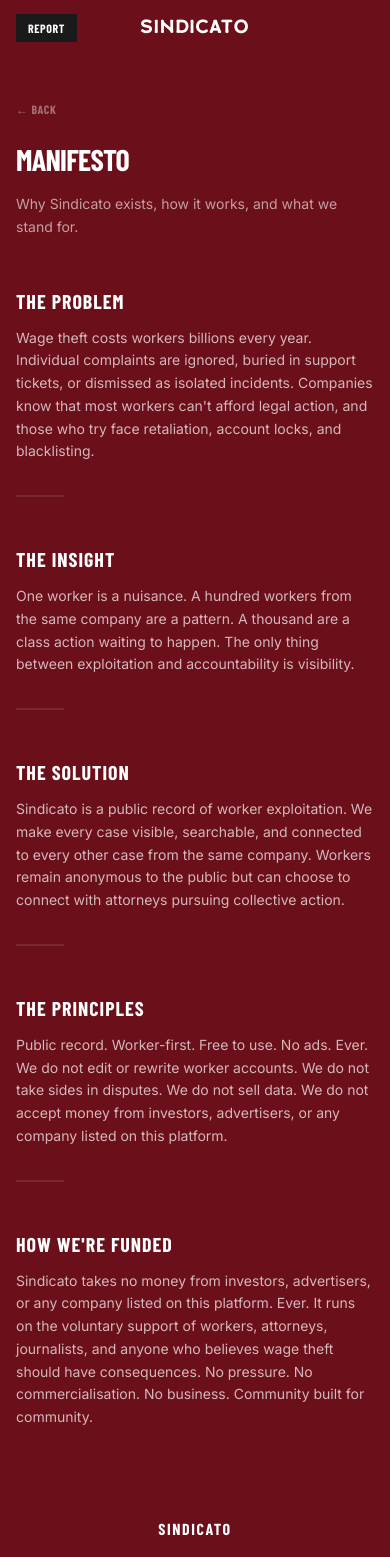
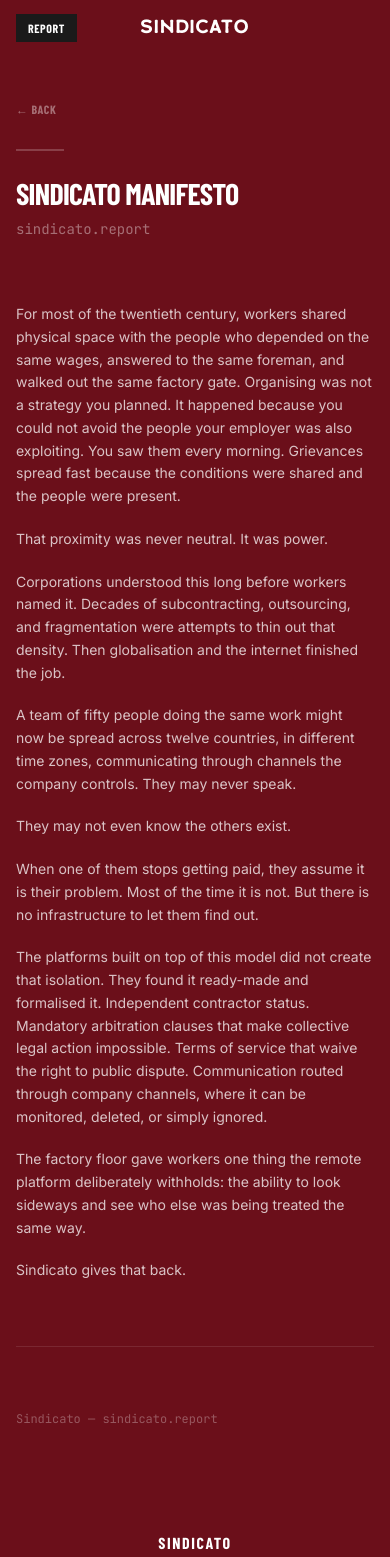
Before and after one commit to vbendas/Sindicato, a Next.js app in the folder mainpage/: page /manifesto in a window 390 px wide. Shown: the top 1557 px of the page. Built offline with nearby package versions, Linux system fonts and the light colour scheme; a web font is replaced by a local one.

Commit message:
feat: dark pine bg for company pages, add --pine to color palette
- CompanyPage: bg-sindicato-pine (rgb 18 38 28), navbar/footer matching
- Amount conditionally hidden when zero, color changed to white
- globals.css: added --pine color token

```diff
--- a/mainpage/src/app/components/Header.tsx
+++ b/mainpage/src/app/components/Header.tsx
@@ -43,7 +43,7 @@ export default function Header({ onRelateCase, scrolledBg = "bg-sindicato-bordea
               Manifesto
             </Link>
             <Link
-              href="#"
+              href="/about"
               className="text-white/70 hover:text-white transition-colors uppercase tracking-wider text-xs lg:text-sm font-[family-name:var(--font-barlow)] font-bold relative after:absolute after:bottom-[-2px] after:left-0 after:h-[1px] after:w-0 after:bg-white/50 after:transition-all hover:after:w-full"
             >
               About Us
--- a/mainpage/src/app/globals.css
+++ b/mainpage/src/app/globals.css
@@ -16,6 +16,7 @@
   --white: rgb(255 255 255);
   --charcoal: rgb(26 26 26);
   --near-black: rgb(39 7 11);
+  --pine: rgb(18 38 28);
   --slate: rgb(26 35 48);
   --red: rgb(196 30 58);
   --orange: rgb(242 101 34);
@@ -32,6 +33,7 @@
   --color-sindicato-warm-white: var(--warm-white);
   --color-sindicato-charcoal: var(--charcoal);
   --color-sindicato-near-black: var(--near-black);
+  --color-sindicato-pine: var(--pine);
   --color-sindicato-slate: var(--slate);
   --color-sindicato-gold: var(--gold);
   --font-display: var(--font-barlow);
--- a/mainpage/src/app/manifesto/page.tsx
+++ b/mainpage/src/app/manifesto/page.tsx
@@ -5,27 +5,16 @@ import Link from "next/link";
 import Header from "../components/Header";
 import Footer from "../sections/Footer";
 
-const sections = [
-  {
-    title: "The Problem",
-    body: "Wage theft costs workers billions every year. Individual complaints are ignored, buried in support tickets, or dismissed as isolated incidents. Companies know that most workers can't afford legal action, and those who try face retaliation, account locks, and blacklisting.",
-  },
-  {
-    title: "The Insight",
-    body: "One worker is a nuisance. A hundred workers from the same company are a pattern. A thousand are a class action waiting to happen. The only thing between exploitation and accountability is visibility.",
-  },
-  {
-    title: "The Solution",
-    body: "Sindicato is a public record of worker exploitation. We make every case visible, searchable, and connected to every other case from the same company. Workers remain anonymous to the public but can choose to connect with attorneys pursuing collective action.",
-  },
-  {
-    title: "The Principles",
-    body: "Public record. Worker-first. Free to use. No ads. Ever. We do not edit or rewrite worker accounts. We do not take sides in disputes. We do not sell data. We do not accept money from investors, advertisers, or any company listed on this platform.",
-  },
-  {
-    title: "How We're Funded",
-    body: "Sindicato takes no money from investors, advertisers, or any company listed on this platform. Ever. It runs on the voluntary support of workers, attorneys, journalists, and anyone who believes wage theft should have consequences. No pressure. No commercialisation. No business. Community built for community.",
-  },
+const paragraphs = [
+  "For most of the twentieth century, workers shared physical space with the people who depended on the same wages, answered to the same foreman, and walked out the same factory gate. Organising was not a strategy you planned. It happened because you could not avoid the people your employer was also exploiting. You saw them every morning. Grievances spread fast because the conditions were shared and the people were present.",
+  "That proximity was never neutral. It was power.",
+  "Corporations understood this long before workers named it. Decades of subcontracting, outsourcing, and fragmentation were attempts to thin out that density. Then globalisation and the internet finished the job.",
+  "A team of fifty people doing the same work might now be spread across twelve countries, in different time zones, communicating through channels the company controls. They may never speak.",
+  "They may not even know the others exist.",
+  "When one of them stops getting paid, they assume it is their problem. Most of the time it is not. But there is no infrastructure to let them find out.",
+  "The platforms built on top of this model did not create that isolation. They found it ready-made and formalised it. Independent contractor status. Mandatory arbitration clauses that make collective legal action impossible. Terms of service that waive the right to public dispute. Communication routed through company channels, where it can be monitored, deleted, or simply ignored.",
+  "The factory floor gave workers one thing the remote platform deliberately withholds: the ability to look sideways and see who else was being treated the same way.",
+  "Sindicato gives that back.",
 ];
 
 export default function ManifestoPage() {
@@ -33,47 +22,53 @@ export default function ManifestoPage() {
     <>
       <Header />
       <main className="bg-sindicato-bordeaux min-h-screen">
-        <section className="pt-24 pb-16 sm:pb-20 px-4 sm:px-6 lg:px-8 max-w-3xl mx-auto">
+        <section className="pt-24 pb-20 px-4 sm:px-6 lg:px-8 max-w-3xl mx-auto">
           <motion.div
             initial={{ opacity: 0, y: 20 }}
             animate={{ opacity: 1, y: 0 }}
             transition={{ duration: 0.6 }}
-            className="mb-12"
+            className="mb-16"
           >
             <Link
               href="/"
-              className="text-white/40 hover:text-white text-xs uppercase tracking-wider transition-colors mb-6 inline-block font-[family-name:var(--font-barlow)] font-bold"
+              className="text-white/40 hover:text-white text-xs uppercase tracking-wider transition-colors mb-8 inline-block font-[family-name:var(--font-barlow)] font-bold"
             >
               &larr; Back
             </Link>
-            <h1 className="text-3xl sm:text-4xl lg:text-5xl font-bold text-white uppercase font-[family-name:var(--font-barlow)] tracking-tight mb-4">
-              Manifesto
+            <div className="w-12 h-0.5 bg-white/20 mb-6" />
+            <h1 className="text-3xl sm:text-4xl lg:text-5xl font-bold text-white uppercase font-[family-name:var(--font-barlow)] tracking-tight mb-2">
+              Sindicato Manifesto
             </h1>
-            <p className="text-white/60 text-sm sm:text-base leading-relaxed">
-              Why Sindicato exists, how it works, and what we stand for.
+            <p className="text-white/40 text-sm font-[family-name:var(--font-jetbrains)]">
+              sindicato.report
             </p>
           </motion.div>
 
-          <div className="space-y-12">
-            {sections.map((section, i) => (
-              <motion.div
-                key={section.title}
-                initial={{ opacity: 0, y: 20 }}
+          <motion.div
+            initial={{ opacity: 0, y: 20 }}
+            whileInView={{ opacity: 1, y: 0 }}
+            viewport={{ once: true }}
+            transition={{ duration: 0.7 }}
+            className="space-y-5"
+          >
+            {paragraphs.map((p, i) => (
+              <motion.p
+                key={i}
+                initial={{ opacity: 0, y: 10 }}
                 whileInView={{ opacity: 1, y: 0 }}
                 viewport={{ once: true }}
-                transition={{ delay: i * 0.1, duration: 0.6 }}
+                transition={{ delay: i * 0.06, duration: 0.5 }}
+                className="text-white/75 text-sm sm:text-base leading-relaxed"
               >
-                <h2 className="text-xl sm:text-2xl font-bold text-white uppercase tracking-wider mb-3 font-[family-name:var(--font-barlow)]">
-                  {section.title}
-                </h2>
-                <p className="text-white/70 text-sm sm:text-base leading-relaxed">
-                  {section.body}
-                </p>
-                {i < sections.length - 1 && (
-                  <div className="w-12 h-0.5 bg-white/10 mt-8" />
-                )}
-              </motion.div>
+                {p}
+              </motion.p>
             ))}
+          </motion.div>
+
+          <div className="pt-16 border-t border-white/10 mt-16">
+            <p className="text-white/30 text-xs font-[family-name:var(--font-jetbrains)]">
+              Sindicato — sindicato.report
+            </p>
           </div>
         </section>
         <Footer />
--- a/mainpage/src/app/sections/Hero.tsx
+++ b/mainpage/src/app/sections/Hero.tsx
@@ -108,7 +108,7 @@ export default function Hero({ onRelateCase, caseCount = 0, companyCount = 0 }:
         className="absolute bottom-8 sm:bottom-10 left-0 right-0 z-10 text-center"
       >
         <p className="text-white/45 text-xs sm:text-sm font-[family-name:var(--font-jetbrains)] tracking-widest">
-          #{String(caseCount).padStart(3, "0")} CASES FILED &middot; {companyCount} COMPANIES EXPOSED &middot; ALL WORKER-REPORTED
+          #{String(caseCount).padStart(3, "0")} CASES FILED &middot; {companyCount}{" "}COMPANIES EXPOSED &middot; ALL WORKER-REPORTED
         </p>
       </motion.div>
     </section>
--- a/mainpage/src/app/sections/WhyItExists.tsx
+++ b/mainpage/src/app/sections/WhyItExists.tsx
@@ -150,7 +150,7 @@ export default function WhyItExists({ stats, activeVertical, onVerticalChange }:
           ))}
         </div>
 
-          <div className="-mx-4 sm:-mx-6 lg:-mx-8 mt-10 sm:mt-12 bg-sindicato-charcoal px-4 sm:px-6 lg:px-8 pt-10 sm:pt-12 pb-[75px]">
+          <div className="-mx-4 sm:-mx-6 lg:-mx-8 mt-10 sm:mt-12 bg-sindicato-charcoal px-4 sm:px-6 lg:px-8 pt-[15px] pb-[100px]">
             <div className="w-12 h-0.5 bg-white/20 mx-auto mb-6" />
             <h3 className="text-xl sm:text-2xl font-bold text-white uppercase text-center mb-8 font-[family-name:var(--font-barlow)] tracking-wide">
               Our Commitment
```
Also changed, not shown: mainpage/src/app/sections/CompanyPage.tsx (+11 -9 lines).
